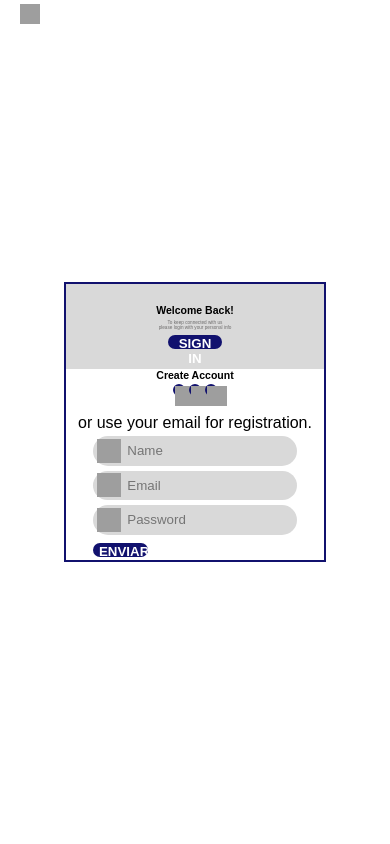
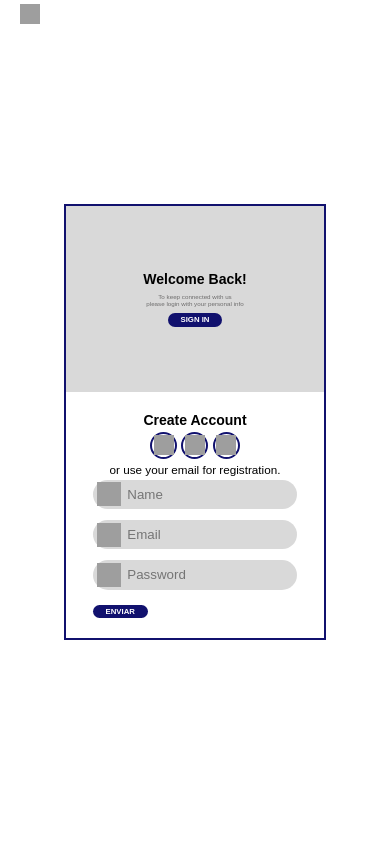
Before and after one commit to luana-76/user-authentication-box, a PHP site: page / in a window 390 px wide. Run offline with PHP 8.4, Linux system fonts and the light colour scheme; grey boxes are pictures that could not be loaded.

Commit message:
add responsividade

```diff
--- a/css/index.css
+++ b/css/index.css
@@ -1,3 +1,16 @@
+:root {
+
+    --borda-caixa: #11116e;
+    --background-caixa-um: #d9d9d9;
+    --houver-caixa-um: #c3c2c2;
+    --background-caixa-dois: #fff;
+    --botao: #11116e;
+    --hover-botao: rgb(76, 76, 218);
+    --borda-botao: #fff;
+    --Background-caixa-input: #d9d9d9;
+}
+
+/* Estilização do botão de modo escuro*/
 #lightingButton{
 
     cursor: pointer;
@@ -9,17 +22,18 @@
 
 /* Caixa de login */
 
+/* Caixa principal */
 #topBox{
 
-    border: 2px solid #11116e;
+    border: 2px solid var(--borda-caixa);
     display: flex;
     justify-content: space-evenly;
-    height: 33vw;
+    height: 40vw;
     width: 66vw;
 
 }
 
-.standard{
+.standard{/* Caixa de alinhamento */
 
     align-items: center;
     display: flex;
@@ -30,53 +44,56 @@
 
 }
 
-/* Estilização da caixa um */
-
+/* Estilização da caixa de seção */
 #internalBoxOne{
 
-    background: #d9d9d9;
+    background: var(--background-caixa-um);
     height: 100%;
     width: 100%;
 
 }
-
-#internalBoxOne:hover{background: #c3c2c2;}
+#internalBoxOne:hover{background: var(--houver-caixa-um);}
 
 #internalBoxOne p{text-align: center;}
 
-span{margin-bottom: 1vw;}
+/* Estilização da caixa principal do formulário */
 
-/* Estilização da caixa dois */
+#internalBoxTwo{background: var(--background-caixa-dois);}
 
-#internalBoxTwo{background: #fff;}
-
+/* Caixa de redes sociais */
 #socialMediaButtons{margin: 1vw 0;}
 #socialMediaButtons button{
 
     background: transparent;
-    border: 2px solid #11116e;
+    border: 2px solid var(--borda-caixa);
     border-radius: 20px;
-    height: 3vw;
+    height: 35px;
     padding: 0;
-    width: 3vw;
+    width: 35px;
+
+}
+#socialMediaButtons button img{vertical-align: middle;}
+
+span{margin-bottom: 1vw;}
+
+/* formulário */
+form{
+
+    display: flex;
+    flex-direction: column;
 
 }
 
-/* form */
-
 /* Estilização da caixa de input */
-
 .inputBox{
 
-    background: #d9d9d9;
+    background: var(--Background-caixa-input);
     border-radius: 23px;
     margin-bottom: 5px;
     padding: 0.7vw 1vw;
 
 }
-
 .inputBox img{vertical-align: middle;}
-
 .inputBox input{
 
     background: transparent;
@@ -87,15 +104,14 @@ span{margin-bottom: 1vw;}
 
 }
 
+/* Botão enviar */
 input[type='submit']{margin-top: 1vw;}
-
-/* Eventos css */
 
 #internalBoxOne button:hover,
 input[type='submit']:hover{
 
     transition: background 1s;
-    background: #1b1bdf;
-    border: 2px solid #fff;
+    background: var(--hover-botao);
+    border: 2px solid var(--borda-botao);
 
 }
--- a/css/reset.css
+++ b/css/reset.css
@@ -15,8 +15,6 @@ body{
 }
 
 strong{
-
-    font-size: 1.5em;
 
     font-size: 2.7vw;
     font-weight: 600;
@@ -45,3 +43,14 @@ input[type='submit']{
     width: 14vw;
 
 }
+
+/* span de erro */
+
+.error{
+
+    color: #d70404;
+    margin: 0 0 6px 0;
+    position: relative;
+    font-size: 0.8em;
+
+}
--- a/css/responsive.css
+++ b/css/responsive.css
@@ -1,12 +1,63 @@
 @media screen and (max-width: 841px){
 
+    /* Botões */
+    button,
+    input[type='submit']{font-size: 2vw;}
+
+    /* Caixa principal */
     #topBox{
 
         flex-direction: column;
-        height: 71vw;
+        height: 75vw;
 
     }
 
+    strong {font-size: 3.6vw;}
+
+    p{font-size: 1.6vw;}
+
+    /* Caixa dois */
+
+    #internalBoxTwo {padding: 20px 0;}
+
+    /* Tamanho do input */
     .inputBox input {width: 42vw;}
 
 }
+
+@media screen and (max-width: 561px){
+
+    /* Caixa principal */
+    #topBox {height: 111vw;}
+
+    /* Botão de mídia social */
+    #socialMediaButtons button {
+
+        height: 27px;
+        width: 27px;
+
+    }
+
+    span{font-size: 3vw;}
+
+}
+
+@media screen and (max-width: 331px){
+
+    /* Caixa principal */
+    #topBox {height: 138vw;}
+
+    /* Caixa um */
+    #internalBoxOne {padding: 15px 0;}
+
+    strong{font-size: 5vw;}
+
+    p{font-size: 2vw;}
+
+    /* Caixa dois */
+
+    .inputBox img {width: 20px;}
+
+    span{font-size: 3.6vw;}
+
+}
--- a/index.php
+++ b/index.php
@@ -26,7 +26,7 @@
             <div id="internalBoxOne" class="standard">
 
                 <strong>Welcome Back!</strong>
-                <p>To keep connected with us</br>
+                <p>To keep connected with us<br/>
                 please login with your personal info</p>
 
                 <button value='sign in'>SIGN IN</button>
@@ -47,19 +47,25 @@
 
                     <button>
 
-                        <img width="20" height="20" src="https://img.icons8.com/ios-glyphs/30/000000/facebook-f.png" alt="facebook-f"/>
+                        <a href=''>
+                            <img width="20" height="20" src="https://img.icons8.com/ios-glyphs/30/000000/facebook-f.png" alt="facebook-f"/>
+                        </a>
 
                     </button>
 
                     <button>
 
-                        <img width="20" height="20" src="https://img.icons8.com/windows/32/000000/google-plus.png" alt="google-plus"/>
+                        <a href=''>
+                            <img width="20" height="20" src="https://img.icons8.com/windows/32/000000/google-plus.png" alt="google-plus"/>
+                        </a>
 
                     </button>
 
                     <button>
 
-                        <img width="20" height="20" src="https://img.icons8.com/ios-glyphs/30/000000/linkedin-2--v1.png" alt="linkedin-2--v1"/>
+                        <a href=''>
+                            <img width="20" height="20" src="https://img.icons8.com/ios-glyphs/30/000000/linkedin-2--v1.png" alt="linkedin-2--v1"/>
+                        </a>
 
                     </button>
 
@@ -74,10 +80,12 @@
 
                         <img width="24" height="24" src="https://img.icons8.com/material-rounded/24/000000/user.png" alt="user"/>
 
-                        <input type='text' name='nome' required placeholder="Name"/>
+                        <input type='text' name='name' pattern="/^[A-Za-z\s]+$/" placeholder="Name"/>
 
                     </div>
+                    <span class='error' id='nameError'></span><!-- Exibirá erros aqui-->
 
+                    <!-- Caixa de estilização do input-->
                     <div class='inputBox'>
 
                         <img width="24" height="24" src="https://img.icons8.com/ios-filled/50/000000/new-post.png" alt="new-post"/>
@@ -85,16 +93,19 @@
                         <input type='email' name='email' required pattern='^[a-zA-Z0-9_]+@[a-zA-Z]+\.[a-zA-Z]{2,}$' placeholder="Email"/>
 
                     </div>
+                    <span class='error' id='emailErro'></span><!-- Exibirá erros aqui-->
 
+                    <!-- Caixa de estilização do input-->
                     <div class='inputBox'>
 
                         <img width="24" height="24" src="https://img.icons8.com/ios-filled/50/000000/lock.png" alt="lock"/>
 
-                        <input type='password' name='senha' required placeholder="Password"/>
+                        <input type='password' pattern='^(?=.*\d)(?=.*[a-z])(?=.*[A-Z])(?=.*\W).{8,}$' name='password' required placeholder="Password"/>
 
                     </div>
+                    <span class='error' id='passwordErro'></span><!-- Exibirá erros aqui-->
 
-                    <input type="submit" disabled value="ENVIAR"/>
+                    <input type="submit" value="ENVIAR"/>
 
                 </form>
 
```
Also changed, not shown: js/index.js (+85 -22 lines).
